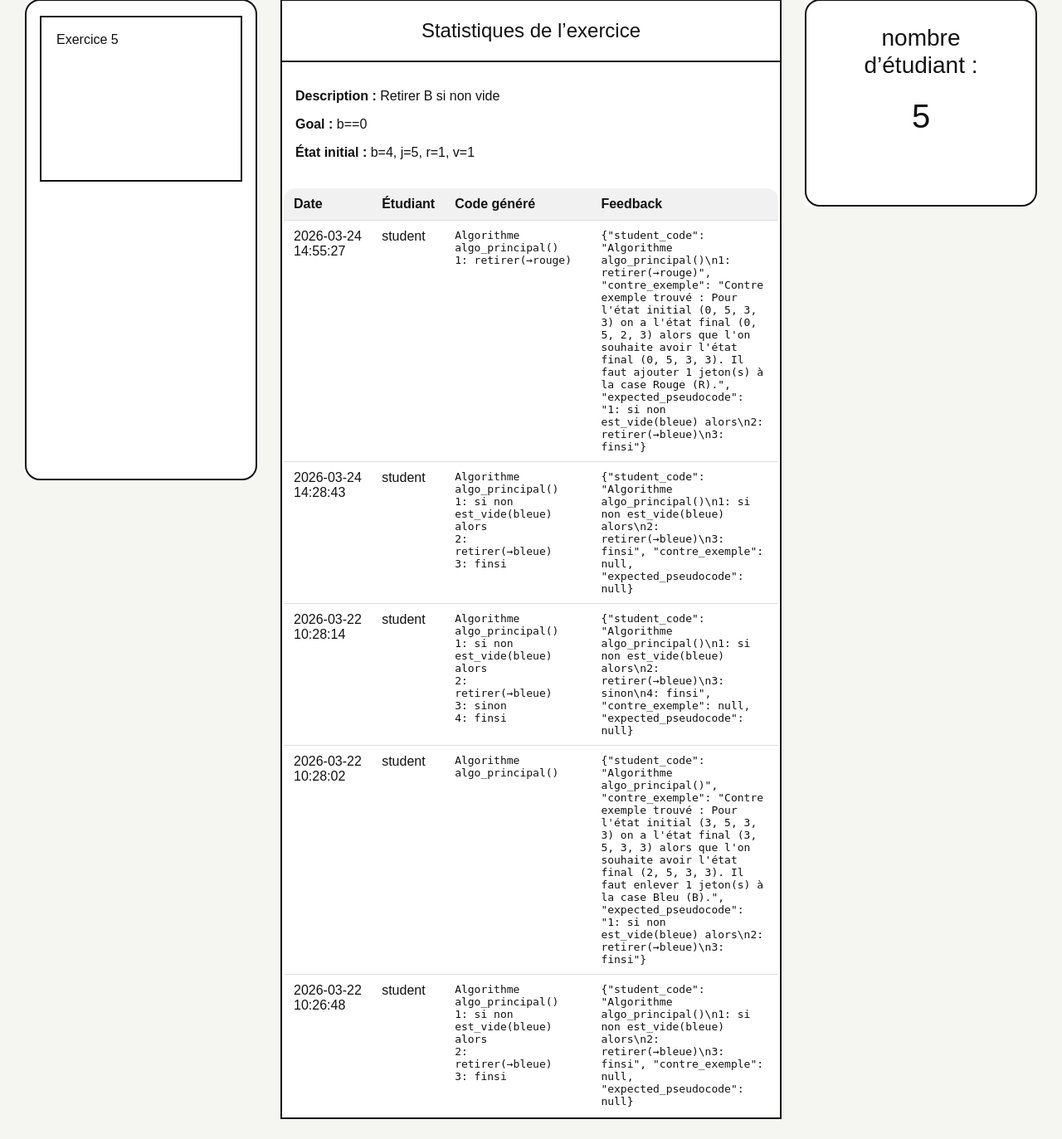
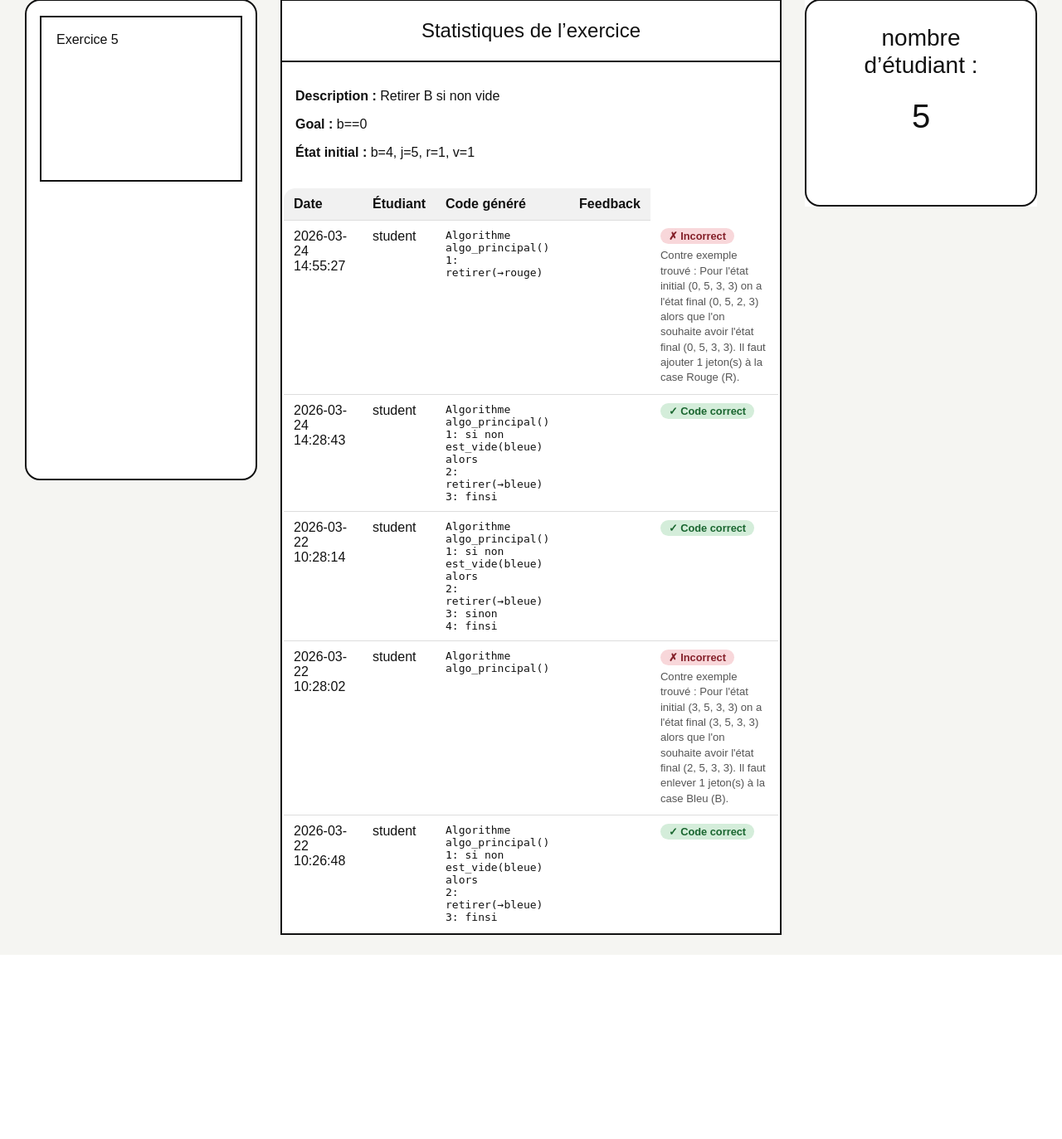
Before and after one commit to grp3info2gestionprojet/algo_ia, a Flask app: page /teacher/session/5 in a window 1280 px wide. Shown: the part 217-1590 px from the top of the page at 83% size. After the commit the page ends 1368 px from the top, so only its background shows below. Run offline with Flask 3, Linux system fonts and the light colour scheme; a user stored in the database is signed in; data comes from the database, SQL or seed files in the repository; both versions use the stored data as it was after the commit.

Commit message:
Mise à jour des feedbacks des exercices

```diff
--- a/app/app.py
+++ b/app/app.py
@@ -528,9 +528,17 @@ def teacher_session(exercise_id):
     if not ex:
         return redirect(url_for('teacher_dashboard'))
     db = get_db()
-    submissions = db.execute('''
+    rows = db.execute('''
         SELECT s.*, u.username FROM submissions s JOIN users u ON u.id=s.student_id WHERE exercise_id=? ORDER BY created_at DESC
     ''', (exercise_id,)).fetchall()
+    submissions = []
+    for row in rows:
+        s = dict(row)
+        try:
+            s['feedback'] = json.loads(s['feedback_json']) if s['feedback_json'] else {}
+        except Exception:
+            s['feedback'] = {}
+        submissions.append(s)
     return render_template('teacher_session.html', exercise=ex, submissions=submissions)
 
 @app.route('/api/teacher/exercise/<int:exercise_id>', methods=['DELETE'])
--- a/app/templates/teacher_session.html
+++ b/app/templates/teacher_session.html
@@ -1,6 +1,26 @@
 {% extends 'base.html' %}
 {% block title %}Session{% endblock %}
 {% block content %}
+<style>
+.feedback-badge {
+  display: inline-block;
+  padding: 2px 10px;
+  border-radius: 12px;
+  font-size: 0.8em;
+  font-weight: 600;
+  white-space: nowrap;
+}
+.feedback-ok    { background: #d4edda; color: #1a6630; }
+.feedback-error { background: #f8d7da; color: #842029; }
+.feedback-pending { background: #e9ecef; color: #6c757d; }
+.feedback-detail {
+  margin-top: 5px;
+  font-size: 0.82em;
+  color: #555;
+  line-height: 1.4;
+  max-width: 280px;
+}
+</style>
 <div class="section-head">
   <div>
     <h1>Code de session</h1>
@@ -32,7 +52,17 @@
           <td>{{ s.created_at }}</td>
           <td>{{ s.username }}</td>
           <td><pre class="mini-pre">{{ s.generated_code }}</pre></td>
-          <td><pre class="mini-pre">{{ s.feedback_json }}</pre></td>
+          <td>
+          <td>
+            {% if s.feedback.contre_exemple %}
+              <span class="feedback-badge feedback-error">✗ Incorrect</span>
+              <div class="feedback-detail">{{ s.feedback.contre_exemple }}</div>
+            {% elif s.feedback %}
+              <span class="feedback-badge feedback-ok">✓ Code correct</span>
+            {% else %}
+              <span class="feedback-badge feedback-pending">—</span>
+            {% endif %}
+          </td>
         </tr>
       {% else %}
         <tr><td colspan="4" class="muted">Aucune soumission</td></tr>
```
Also changed, not shown: app/platform.db.
